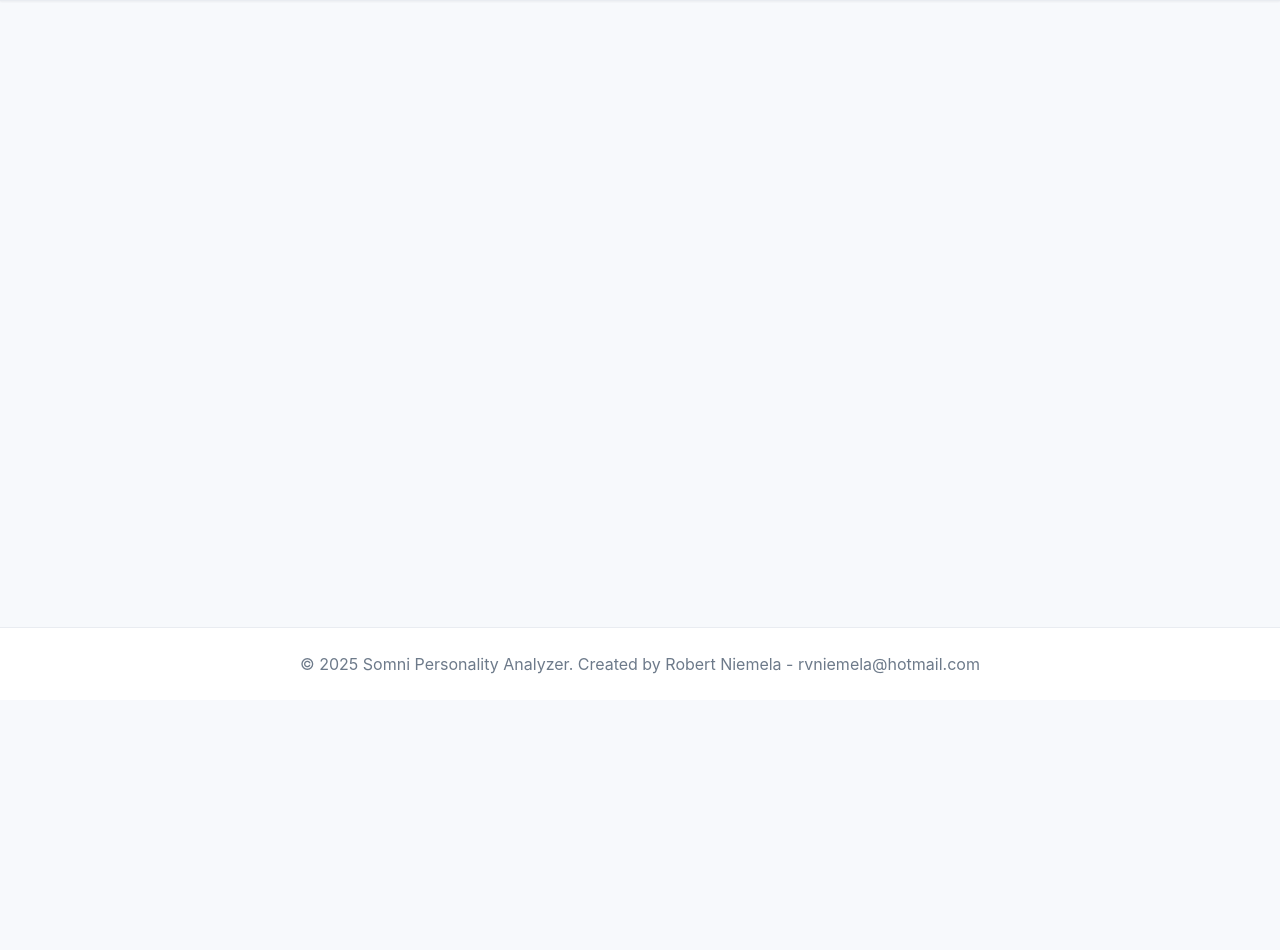
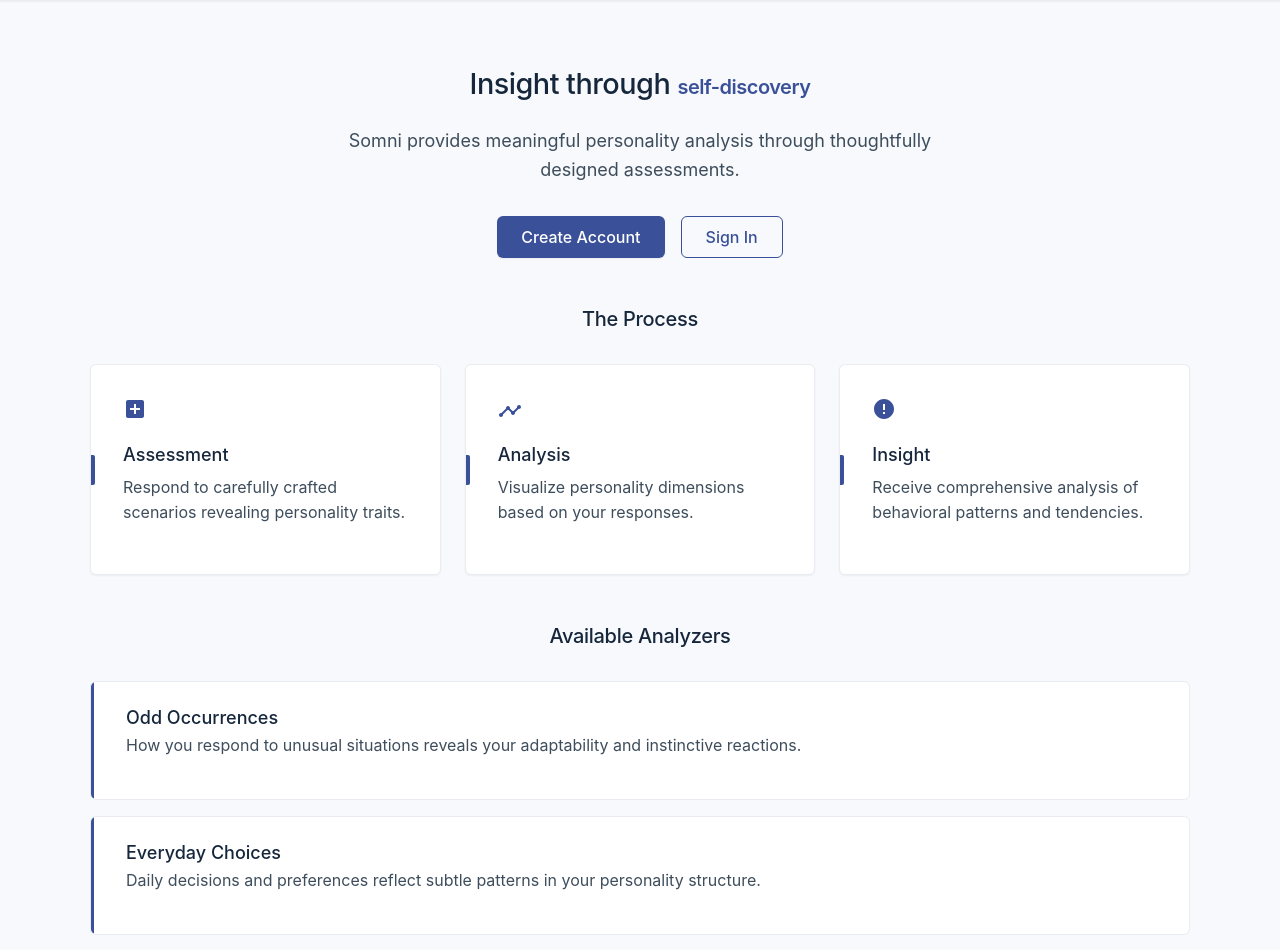
Before and after one commit to rniemela77/somni, a Vue app: page / in a window 1280 px wide. Shown: the part 100-1050 px from the top of the page. Before the commit the page ends 800 px from the top, so only its background shows below. Built offline with nearby package versions, Linux system fonts and the light colour scheme; no server answers.

Commit message:
add new home page for logged-out view

```diff
--- a/src/App.vue
+++ b/src/App.vue
@@ -10,9 +10,16 @@
         </router-link>
         <div class="nav-links">
           <router-link to="/" class="nav-link" exact-active-class="active">Home</router-link>
-          <router-link to="/quiz" class="nav-link" active-class="active">Analyzers</router-link>
-          <router-link to="/results" class="nav-link" active-class="active">Results</router-link>
+
+          <!-- Show these links only for authenticated users -->
+          <template v-if="authStore.isAuthenticated">
+            <router-link to="/quiz" class="nav-link" active-class="active">Analyzers</router-link>
+            <router-link to="/results" class="nav-link" active-class="active">Results</router-link>
+          </template>
+
           <div class="nav-divider"></div>
+
+          <!-- Authentication links -->
           <template v-if="!authStore.isAuthenticated">
             <router-link to="/signin" class="nav-link btn btn-primary">Sign In</router-link>
           </template>
--- a/src/components/Home.vue
+++ b/src/components/Home.vue
@@ -5,14 +5,92 @@
     <div v-if="authStore.isAuthenticated" class="personality-section">
       <PersonalityDashboard />
     </div>
+
+    <!-- Landing Page for non-authenticated users -->
+    <div v-else class="landing-page">
+      <section class="hero">
+        <h1>Insight through <span class="gradient-text">self-discovery</span></h1>
+        <p class="hero-text">
+          Somni provides meaningful personality analysis through thoughtfully designed assessments.
+        </p>
+        <div class="cta-buttons">
+          <router-link to="/signup" class="btn btn-primary btn-lg">Create Account</router-link>
+          <router-link to="/signin" class="btn btn-outline btn-lg">Sign In</router-link>
+        </div>
+      </section>
+
+      <section class="features">
+        <h2>The Process</h2>
+
+        <div class="feature-grid">
+          <div class="feature-card">
+            <div class="feature-icon">
+              <svg width="24" height="24" viewBox="0 0 24 24" fill="none" xmlns="http://www.w3.org/2000/svg">
+                <path d="M19 3H5C3.9 3 3 3.9 3 5V19C3 20.1 3.9 21 5 21H19C20.1 21 21 20.1 21 19V5C21 3.9 20.1 3 19 3ZM17 13H13V17H11V13H7V11H11V7H13V11H17V13Z" fill="currentColor"/>
+              </svg>
+            </div>
+            <h3>Assessment</h3>
+            <p>Respond to carefully crafted scenarios revealing personality traits.</p>
+          </div>
+
+          <div class="feature-card">
+            <div class="feature-icon">
+              <svg width="24" height="24" viewBox="0 0 24 24" fill="none" xmlns="http://www.w3.org/2000/svg">
+                <path d="M21 8C19.55 8 18.74 9.44 19.07 10.51L15.52 14.07C15.22 13.98 14.78 13.98 14.48 14.07L11.93 11.52C12.27 10.45 11.46 9 10 9C8.55 9 7.73 10.44 8.07 11.52L3.51 16.07C2.44 15.74 1 16.55 1 18C1 19.1 1.9 20 3 20C4.45 20 5.26 18.56 4.93 17.49L9.48 12.93C9.78 13.02 10.22 13.02 10.52 12.93L13.07 15.48C12.73 16.55 13.54 18 15 18C16.45 18 17.27 16.56 16.93 15.48L20.49 11.93C21.56 12.26 23 11.45 23 10C23 8.9 22.1 8 21 8Z" fill="currentColor"/>
+              </svg>
+            </div>
+            <h3>Analysis</h3>
+            <p>Visualize personality dimensions based on your responses.</p>
+          </div>
+
+          <div class="feature-card">
+            <div class="feature-icon">
+              <svg width="24" height="24" viewBox="0 0 24 24" fill="none" xmlns="http://www.w3.org/2000/svg">
+                <path d="M12 2C6.48 2 2 6.48 2 12C2 17.52 6.48 22 12 22C17.52 22 22 17.52 22 12C22 6.48 17.52 2 12 2ZM13 17H11V15H13V17ZM13 13H11V7H13V13Z" fill="currentColor"/>
+              </svg>
+            </div>
+            <h3>Insight</h3>
+            <p>Receive comprehensive analysis of behavioral patterns and tendencies.</p>
+          </div>
+        </div>
+      </section>
+
+      <section class="analyzers">
+        <h2>Available Analyzers</h2>
+        <div class="analyzer-list">
+          <div class="analyzer-item">
+            <div class="analyzer-content">
+              <h3>Odd Occurrences</h3>
+              <p>How you respond to unusual situations reveals your adaptability and instinctive reactions.</p>
+            </div>
+          </div>
+
+          <div class="analyzer-item">
+            <div class="analyzer-content">
+              <h3>Everyday Choices</h3>
+              <p>Daily decisions and preferences reflect subtle patterns in your personality structure.</p>
+            </div>
+          </div>
+
+          <div class="analyzer-item">
+            <div class="analyzer-content">
+              <h3>Response Patterns</h3>
+              <p>Natural reaction patterns provide insight into your underlying character traits.</p>
+            </div>
+          </div>
+        </div>
+
+        <div class="cta-section">
+          <router-link to="/signup" class="btn btn-primary">Begin Assessment</router-link>
+        </div>
+      </section>
+    </div>
   </div>
 </template>
 
 <script>
 import { useAuthStore } from '../stores/auth';
 import PersonalityDashboard from './PersonalityDashboard.vue';
-import { onAuthStateChanged } from 'firebase/auth';
-import { auth } from '../../firebase';
 
 export default {
   name: 'Home',
@@ -33,30 +111,31 @@ export default {
 .hero {
   text-align: center;
   margin-bottom: var(--spacing-xxl);
+  padding-top: var(--spacing-xl);
 }
 
 .hero h1 {
-  font-size: calc(var(--font-size-xxl) * 1.5);
-  margin-bottom: var(--spacing-md);
-}
-
-.hero-subtitle {
-  font-size: var(--font-size-lg);
+  font-size: calc(var(--font-size-xxl) * 1.2);
+  margin-bottom: var(--spacing-lg);
   font-weight: 500;
-  color: var(--secondary);
-  margin-bottom: var(--spacing-md);
+  letter-spacing: -0.5px;
 }
 
 .hero-text {
   font-size: var(--font-size-lg);
   color: var(--text-secondary);
   margin-bottom: var(--spacing-xl);
+  max-width: 650px;
+  margin-left: auto;
+  margin-right: auto;
+  line-height: 1.6;
 }
 
 .cta-buttons {
   display: flex;
   gap: var(--spacing-md);
   justify-content: center;
+  margin-bottom: var(--spacing-xl);
 }
 
 /* Personality Section */
@@ -66,14 +145,109 @@ export default {
   margin-right: auto;
 }
 
-@media (min-width: 768px) {
+/* Landing Page Styles */
+.landing-page {
+  max-width: 1100px;
+  margin: 0 auto;
+}
+
+.features,
+.analyzers {
+  margin-bottom: var(--spacing-xxl);
+}
+
+.features h2,
+.analyzers h2 {
+  text-align: center;
+  margin-bottom: var(--spacing-xl);
+  font-size: var(--font-size-xl);
+  color: var(--text-primary);
+  font-weight: 500;
+  letter-spacing: -0.3px;
+}
+
+.feature-grid {
+  display: grid;
+  grid-template-columns: repeat(3, 1fr);
+  gap: var(--spacing-lg);
+  margin-bottom: var(--spacing-xl);
+}
+
+.feature-card {
+  background: var(--bg-primary);
+  border-radius: var(--radius-md);
+  padding: var(--spacing-xl);
+  box-shadow: var(--shadow-sm);
+  text-align: left;
+  border: 1px solid var(--bg-muted);
+  height: 100%;
+}
+
+.feature-icon {
+  color: var(--primary);
+  margin-bottom: var(--spacing-md);
+}
+
+.feature-card h3 {
+  font-size: var(--font-size-lg);
+  margin-bottom: var(--spacing-sm);
+  color: var(--text-primary);
+  font-weight: 500;
+}
+
+.feature-card p {
+  color: var(--text-secondary);
+  line-height: 1.6;
+}
+
+.analyzer-list {
+  display: flex;
+  flex-direction: column;
+  gap: var(--spacing-md);
+  margin-bottom: var(--spacing-xl);
+}
+
+.analyzer-item {
+  background: var(--bg-primary);
+  border-radius: var(--radius-md);
+  border: 1px solid var(--bg-muted);
+  overflow: hidden;
+}
+
+.analyzer-content {
+  padding: var(--spacing-lg) var(--spacing-xl);
+  border-left: 3px solid var(--primary);
+}
+
+.analyzer-item h3 {
+  font-size: var(--font-size-lg);
+  margin-bottom: var(--spacing-xs);
+  color: var(--text-primary);
+  font-weight: 500;
+}
+
+.analyzer-item p {
+  color: var(--text-secondary);
+  line-height: 1.6;
+}
+
+.cta-section {
+  text-align: center;
+  margin-top: var(--spacing-xl);
+}
+
+@media (max-width: 768px) {
   .hero h1 {
-    font-size: calc(var(--font-size-xxl) * 1.2);
+    font-size: calc(var(--font-size-xl) * 1.2);
   }
 
   .cta-buttons {
     flex-direction: column;
     padding: 0 var(--spacing-lg);
   }
+
+  .feature-grid {
+    grid-template-columns: 1fr;
+  }
 }
 </style>
```
